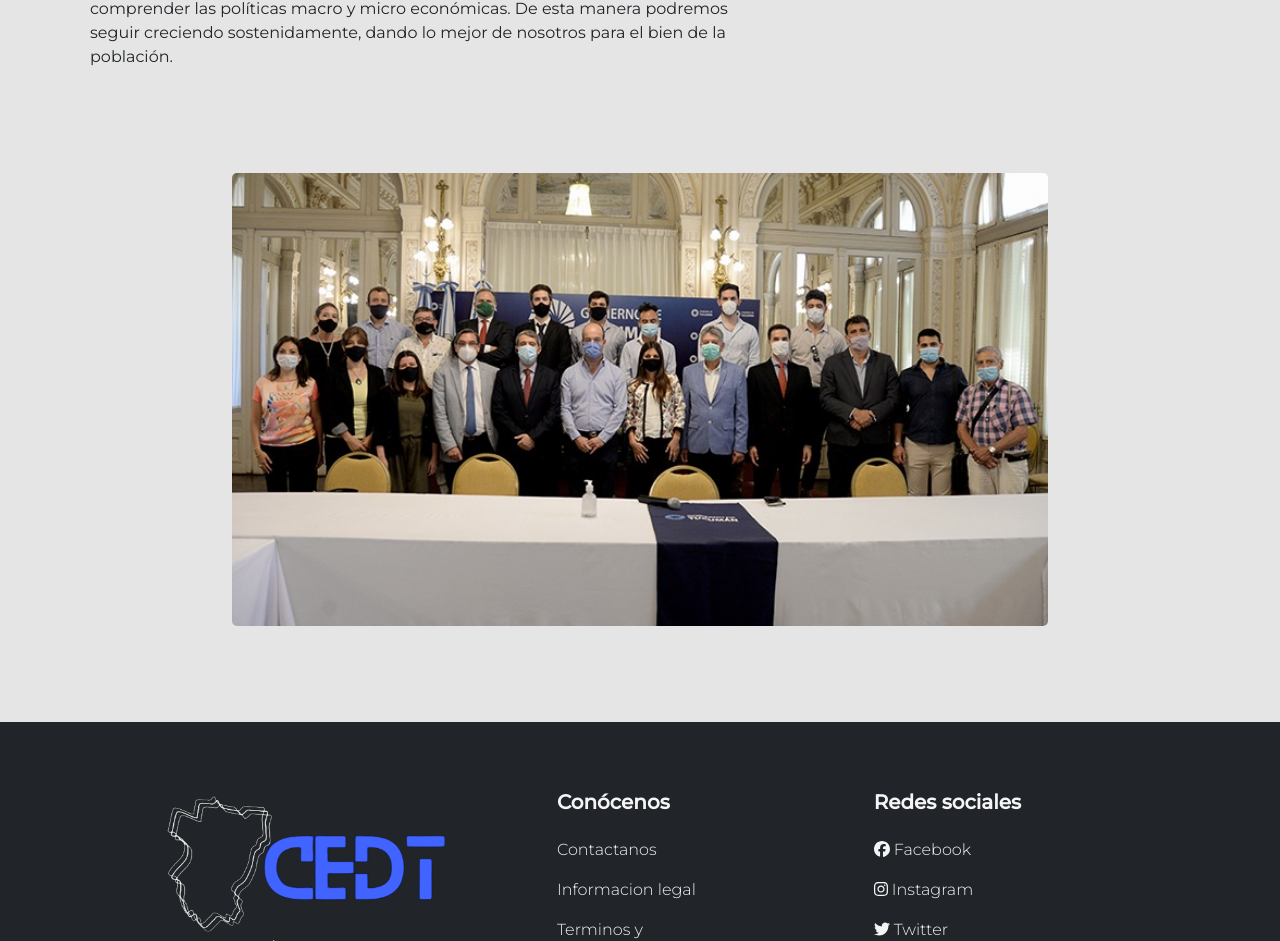
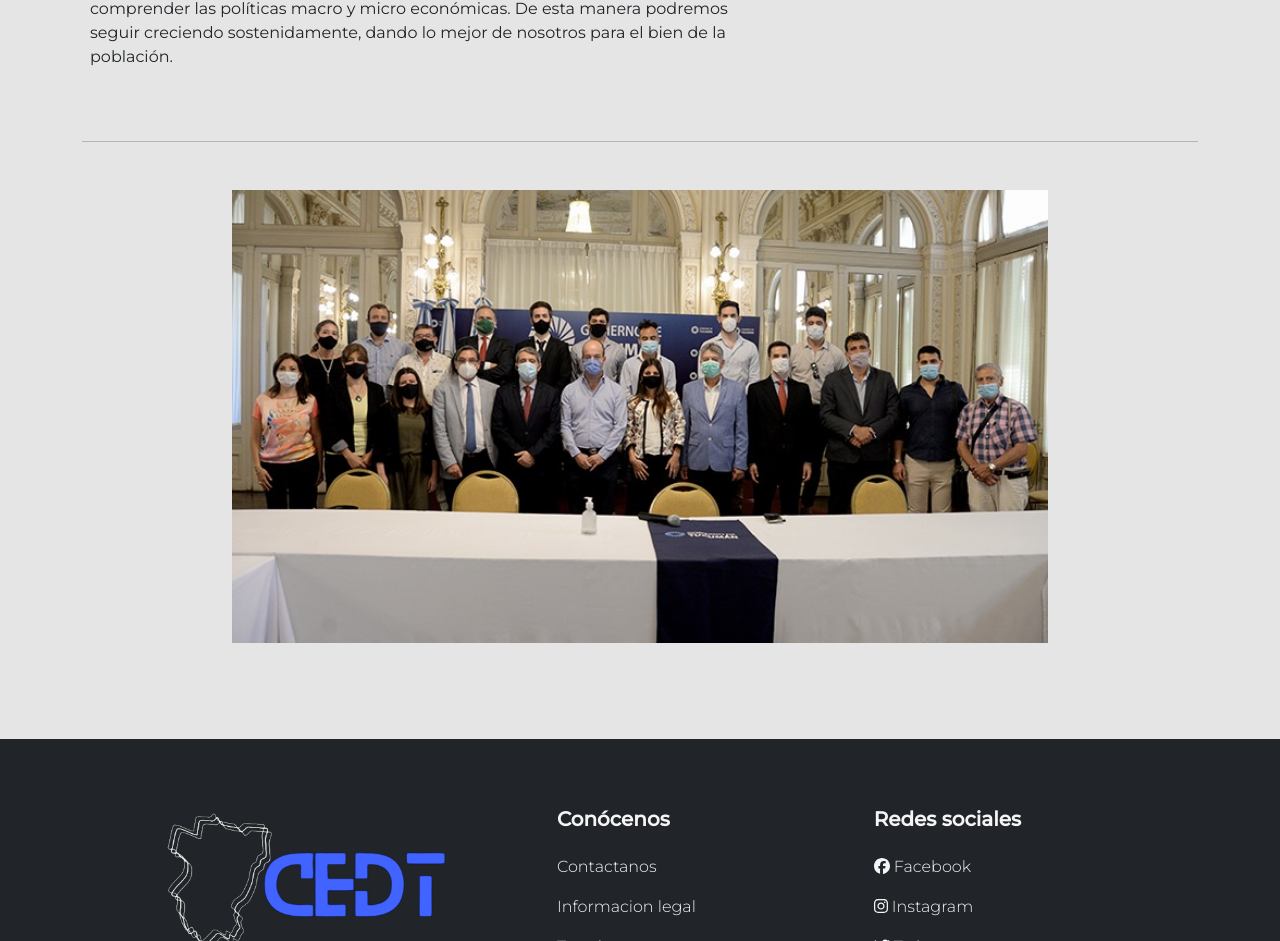
Before and after one commit to MDanielaCardozo/CamaraDrogueriasTuc, a React (Create React App) app: page / in a window 1280 px wide. Shown: the part 2316-3257 px from the top of the page. Built offline with nearby package versions, Linux system fonts and the light colour scheme.

Commit message:
Cambié margin en el Home

```diff
--- a/src/components/views/Home.css
+++ b/src/components/views/Home.css
@@ -161,7 +161,6 @@
 
 .fotoAutoridades {
     width: 100%;
-    border-radius: 5px;
 }
 
 
--- a/src/components/views/Home.js
+++ b/src/components/views/Home.js
@@ -284,6 +284,7 @@ const Home = () => {
             </p>
           </Col>
           <Col lg={12} md={12}>
+            <hr />
           <div className="m-lg-5 imgAuto text-center">
           <img src={Autorid} alt="Autoridades y socios de la Cámara" className="fotoAutoridades"/>
           </div>
```
